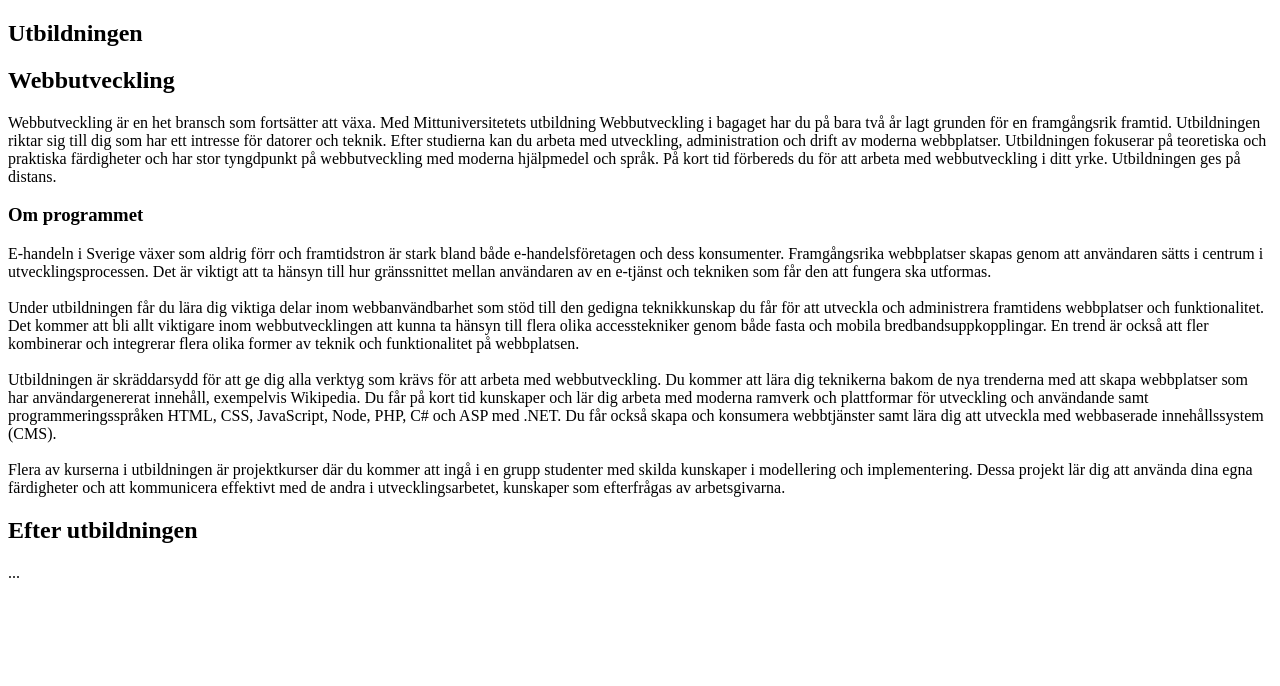
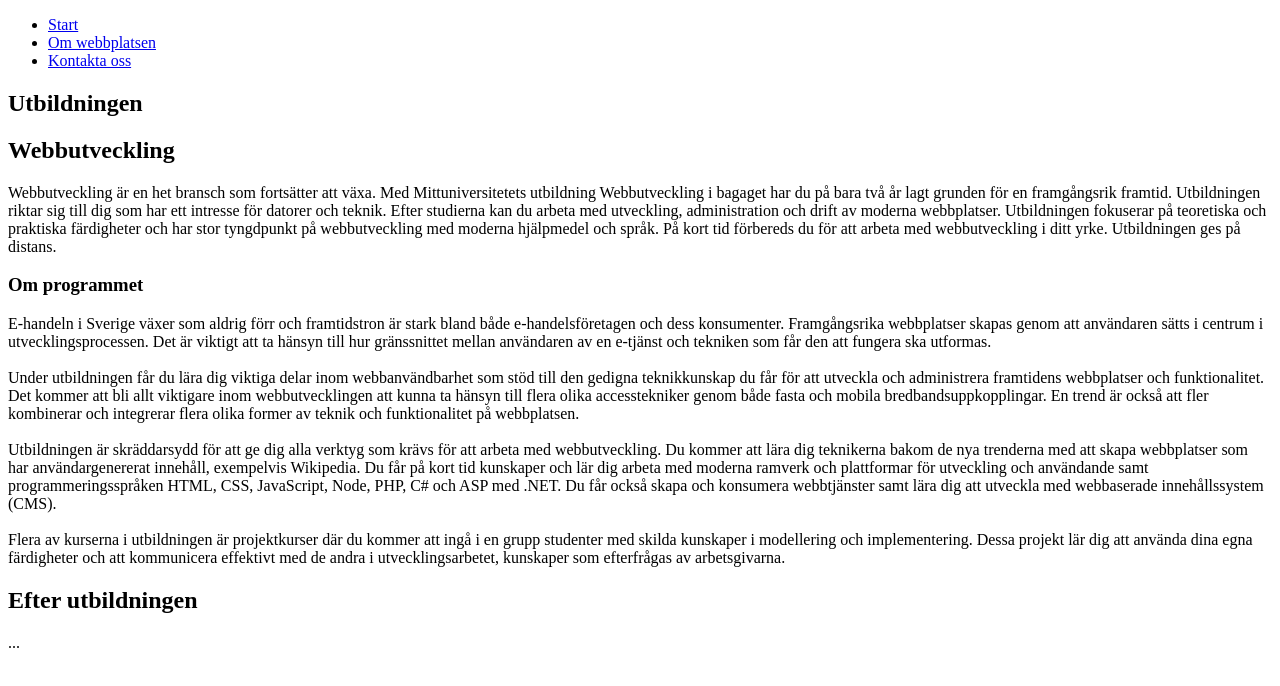
Before and after one commit to MCJ05/Lab-2, a plain HTML site: page index.html in a window 1280 px wide. Drawn offline with Linux system fonts and the light colour scheme.

Commit message:
Konstruerat en navigation i header

```diff
--- a/index.html
+++ b/index.html
@@ -10,6 +10,13 @@
         <!--HEADER-->
         <header>
 
+            <nav>
+                <ul>
+                    <li><a href="#">Start</a></li>
+                    <li><a href="#">Om webbplatsen</a></li>
+                    <li><a href="#">Kontakta oss</a></li>
+                </ul>
+            </nav>
         </header>
         <!--MAIN-->
         <main>
```
